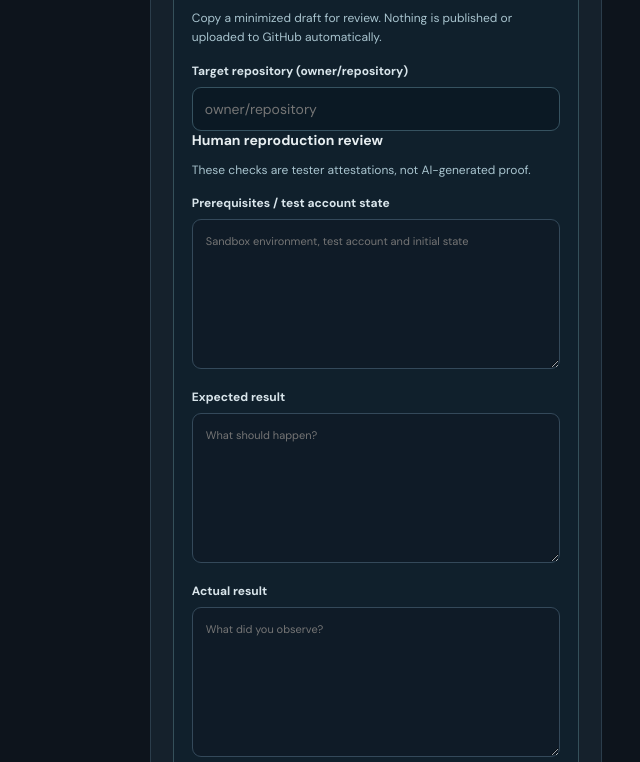
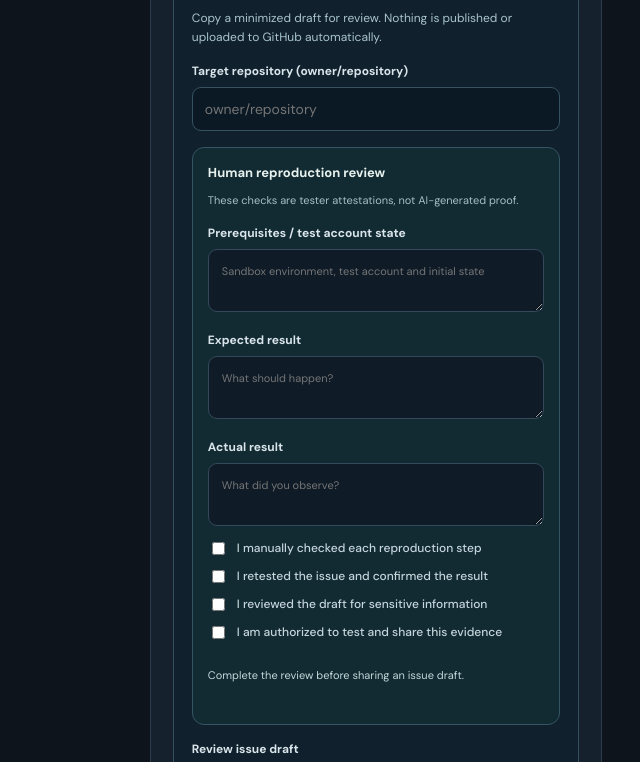
Before and after one commit to victorkay97/TraceCue, a website built with Vite: page studio/index.html in a window 1280 px wide. Shown: the part 1586-2348 px from the top of the page, without its empty margins (640-1280 px from the left). Built offline with nearby package versions, Linux system fonts and the light colour scheme; some packages are replaced by stand-ins of ours.

Commit message:
style: add human QA reproduction review checklist and gate status

```diff
--- a/studio/src/styles.css
+++ b/studio/src/styles.css
@@ -40,3 +40,11 @@
 .event{cursor:pointer}.event:hover,.event:focus-visible,.event.video-active{background:#1e3741}
 .event:focus-visible{outline:2px solid #a8e0db}
 .video-inspector .small{font-size:10px}
+
+.audit{border:1px solid #345564;border-radius:12px;padding:15px;margin-top:16px;background:#122a32}
+.audit strong{font-size:13px;color:#e7f2ef}.audit p{font-size:11px;color:#a4bfc6}
+.audit .consent{display:flex!important;gap:9px;margin:9px 0!important;font-weight:500!important}
+.audit .consent input{width:auto!important;margin-top:3px;accent-color:#b5e6da}
+.audit .consent span{font-size:12px;color:#c5d6dc}
+.audit textarea{min-height:54px}
+.audit #reproStatus{padding:10px 0;font-size:11px;color:#c1d9d9}
```
